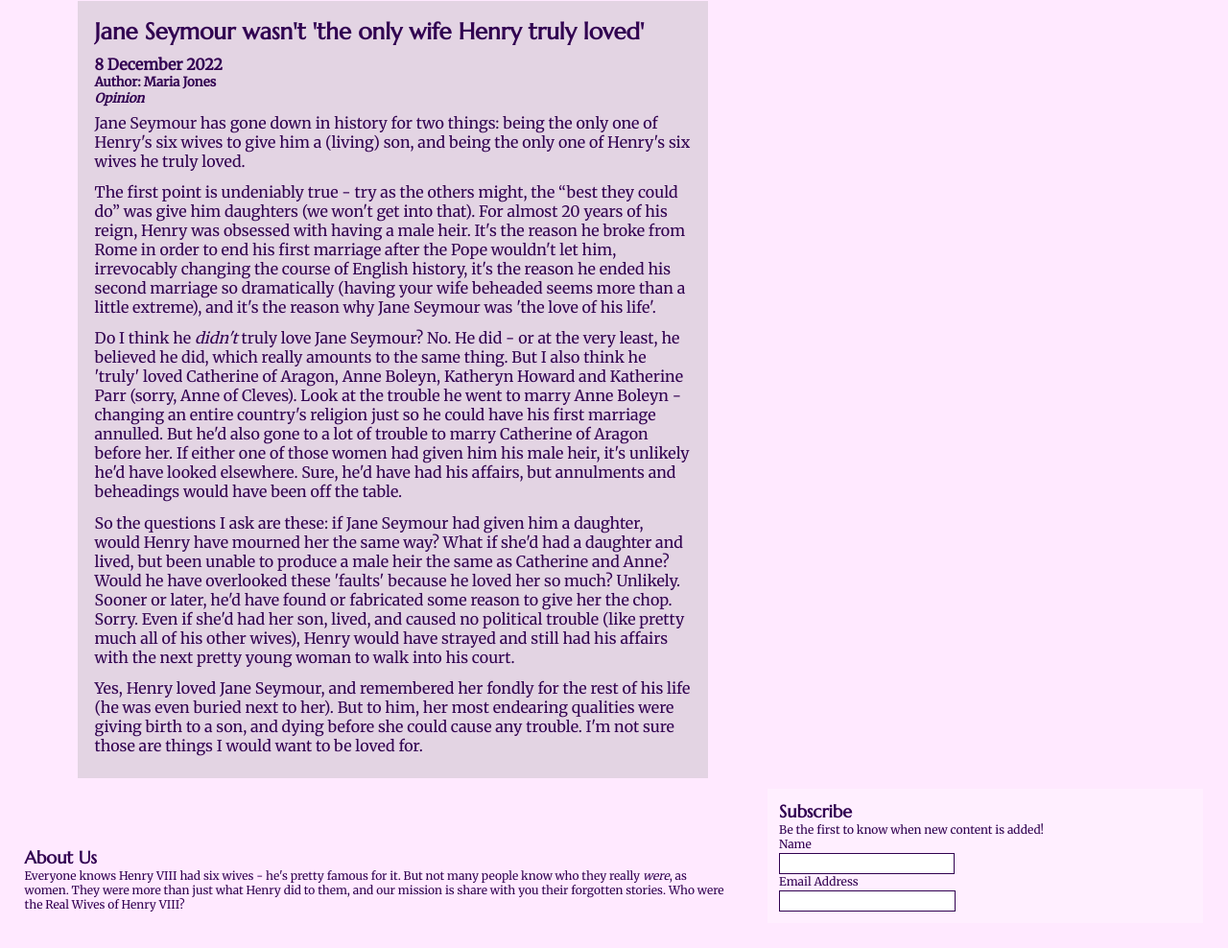
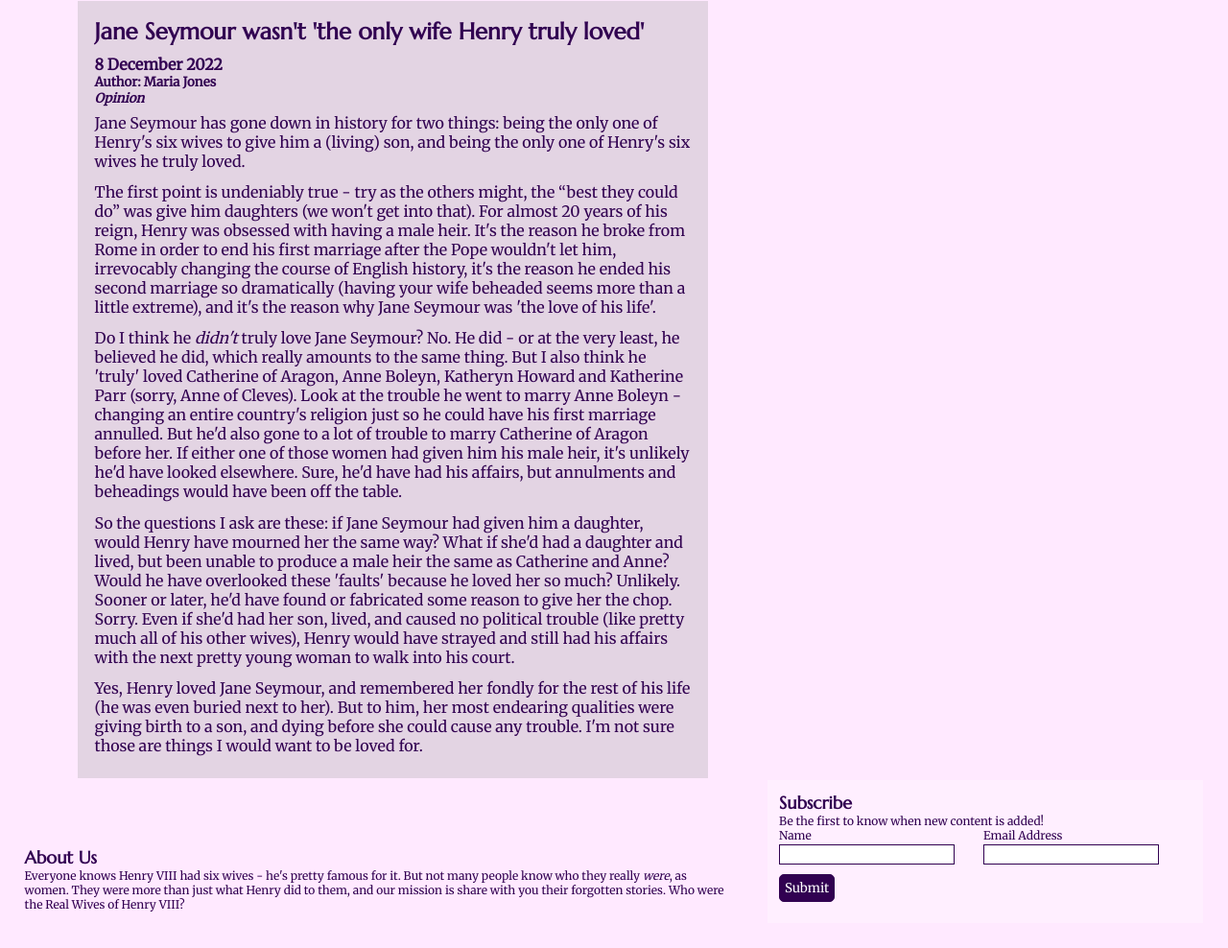
Before and after one commit to mariacjones1/henry-viii-wives, a plain HTML site: page blog.html in a window 1280 px wide. Shown: the part 854-1842 px from the top of the page at 96% size. Drawn offline with Linux system fonts and the light colour scheme; a web font is replaced by a local one.

Commit message:
Change first line of text in contribute section on blog page to heading element instead of paragraph

```diff
--- a/assets/css/style.css
+++ b/assets/css/style.css
@@ -228,6 +228,16 @@ footer {
 
 .form {
     display: inline-block;
+    max-width: 210px;
+}
+
+input[type=submit] {
+    font-family: inherit;
+    padding: 10%;
+    margin: 10px auto;
+    background-color: #310151;
+    color: white;
+    border-radius: 5px;
 }
 
 /* Blog */
@@ -269,7 +279,7 @@ footer {
     width: 80%;
 }
 
-.contribute p {
+.contribute h3, .contribute p {
     text-align: center;
 }
 
--- a/blog.html
+++ b/blog.html
@@ -54,7 +54,7 @@
         </section>
         <section class="contribute">
             <div>
-                <p>Want to contribute?</p>
+                <h3>Want to contribute?</h3>
                 <img src="assets/images/parchment-and-quill.jpg" alt="Picture of parchment with quill and ink">
                 <p>Send your work and ideas to us at:</p>
                 <br>
@@ -78,6 +78,9 @@
                 <label for="email">Email Address</label>
                 <input type="email" name="email" id="email">
             </div>
+            <div class="form">
+                <input type="submit" value="Submit">
+            </div>
         </section>
     </footer>
 </body>
```
Also changed, not shown: index.html (+3 -0 lines), more-resources.html (+3 -0 lines), documentation/about-us.png (added), documentation/bio-large.png (added), documentation/bio-small.png (added), documentation/blog-large.png (added), documentation/blog-small.png (added), documentation/blog.png (added), documentation/header.png (added), documentation/homepage-large.png (added), documentation/homepage-small.png (added), documentation/intro-large.png (added), documentation/intro-small.png (added), documentation/more-resources.png (added), 3 more files, 1 other file.
